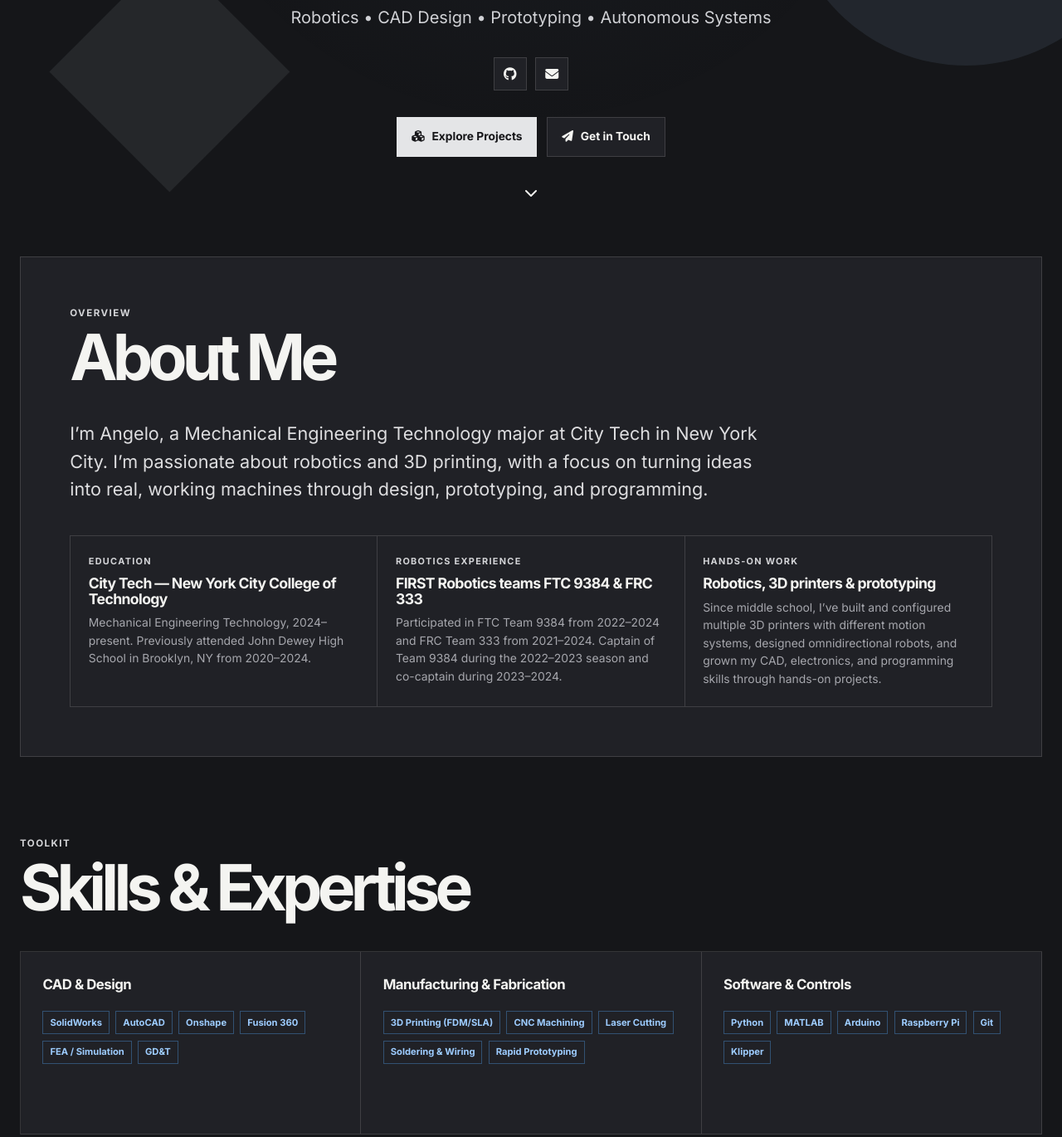
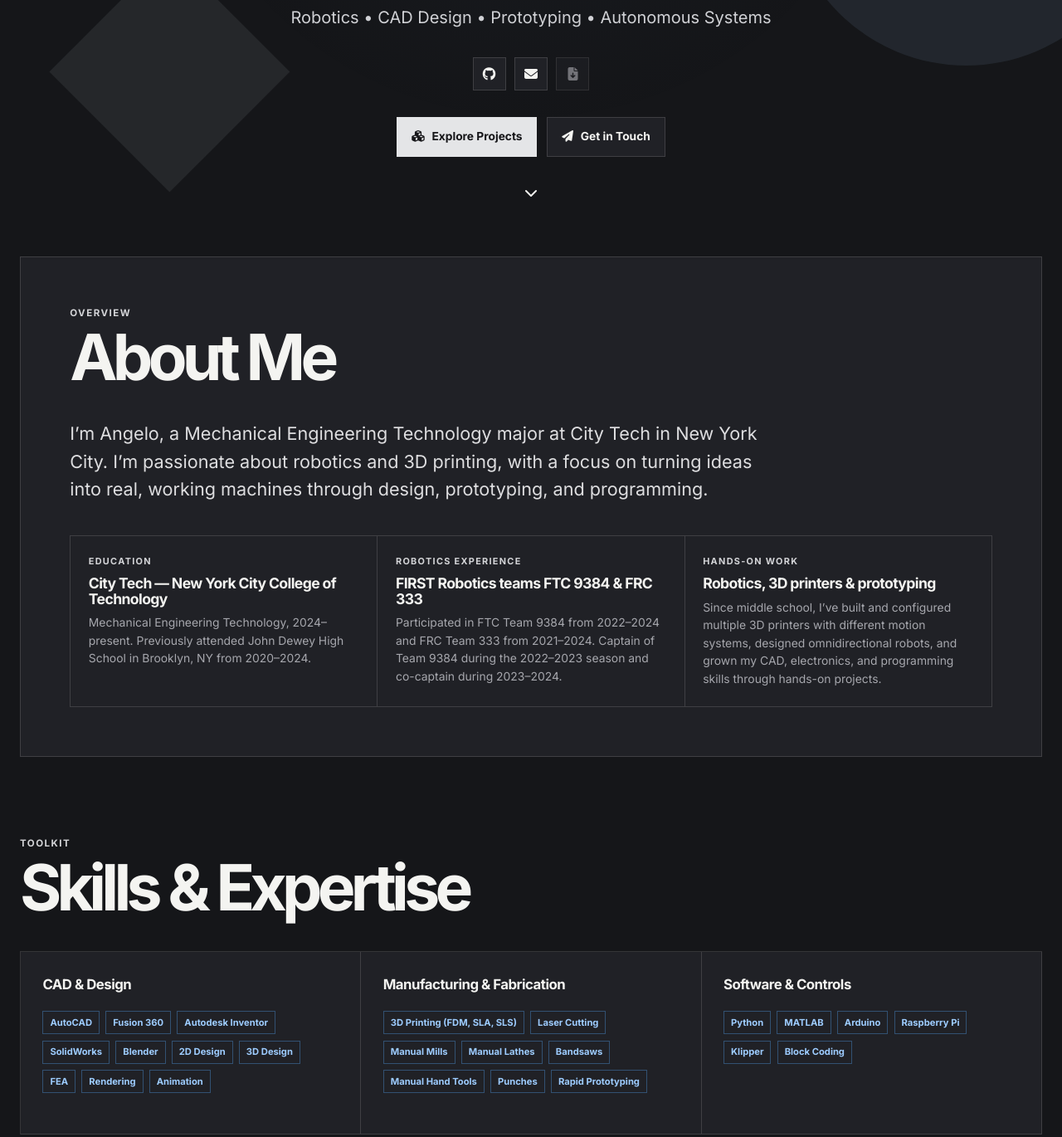
Before and after one commit to AloeVeraZ/AloeVeraZ.github.io, a plain HTML site: page index.html in a window 1280 px wide. Shown: the part 459-1829 px from the top of the page at 83% size. Drawn offline with Linux system fonts and the light colour scheme.

Commit message:
updatated skills

```diff
--- a/app.js
+++ b/app.js
@@ -46,7 +46,14 @@ function renderProfile(profile) {
         [profile.grabcad, 'fa-solid fa-cube', 'GrabCAD'], [profile.email && `mailto:${profile.email}`, 'fa-solid fa-envelope', 'Email']
     ].filter(([url]) => url && !url.startsWith('UPDATE'));
     document.getElementById('hero-social').innerHTML = links.map(([url, icon, label]) => `<a href="${url}" target="_blank" rel="noopener" title="${label}"><i class="${icon}"></i></a>`).join('');
-    document.getElementById('contact-links-container').innerHTML = links.map(([url, icon, label]) => `<a href="${url}" target="_blank" rel="noopener" class="btn secondary-btn"><i class="${icon}"></i> ${label}</a>`).join('');
+    const resumeButton = profile.resume
+        ? `<a href="${profile.resume}" target="_blank" rel="noopener" class="btn primary-btn"><i class="fa-solid fa-file-arrow-down"></i> Resume</a>`
+        : `<span class="btn primary-btn resume-unavailable" aria-disabled="true" title="Add a résumé PDF to activate this button"><i class="fa-solid fa-file-arrow-down"></i> Resume</span>`;
+    const resumeIcon = profile.resume
+        ? `<a href="${profile.resume}" target="_blank" rel="noopener" title="Resume"><i class="fa-solid fa-file-arrow-down"></i></a>`
+        : `<span class="resume-icon-unavailable" aria-disabled="true" title="Add a résumé PDF to activate this button"><i class="fa-solid fa-file-arrow-down"></i></span>`;
+    document.getElementById('hero-social').innerHTML += resumeIcon;
+    document.getElementById('contact-links-container').innerHTML = resumeButton + links.map(([url, icon, label]) => `<a href="${url}" target="_blank" rel="noopener" class="btn secondary-btn"><i class="${icon}"></i> ${label}</a>`).join('');
 }
 
 function renderSkills(categories) {
--- a/data.json
+++ b/data.json
@@ -9,7 +9,8 @@
       {"label": "Robotics Experience", "title": "FIRST Robotics teams FTC 9384 & FRC 333", "body": "Participated in FTC Team 9384 from 2022–2024 and FRC Team 333 from 2021–2024. Captain of Team 9384 during the 2022–2023 season and co-captain during 2023–2024."},
       {"label": "Hands-On Work", "title": "Robotics, 3D printers & prototyping", "body": "Since middle school, I’ve built and configured multiple 3D printers with different motion systems, designed omnidirectional robots, and grown my CAD, electronics, and programming skills through hands-on projects."}
     ],
-    "email": "UPDATE THIS — your@email.com",
+    "email": "angelojames2006@gmail.com",
+    "resume": "",
     "github": "https://github.com/AloeVeraZ",
     "linkedin": "UPDATE THIS — https://linkedin.com/in/your-actual-profile",
     "grabcad": "UPDATE THIS — https://grabcad.com/your-actual-profile"
@@ -17,15 +18,15 @@
   "skillCategories": [
     {
       "name": "CAD & Design",
-      "skills": ["SolidWorks", "AutoCAD", "Onshape", "Fusion 360", "FEA / Simulation", "GD&T"]
+      "skills": ["AutoCAD", "Fusion 360", "Autodesk Inventor", "SolidWorks", "Blender", "2D Design", "3D Design", "FEA", "Rendering", "Animation"]
     },
     {
       "name": "Manufacturing & Fabrication",
-      "skills": ["3D Printing (FDM/SLA)", "CNC Machining", "Laser Cutting", "Soldering & Wiring", "Rapid Prototyping"]
+      "skills": ["3D Printing (FDM, SLA, SLS)", "Laser Cutting", "Manual Mills", "Manual Lathes", "Bandsaws", "Manual Hand Tools", "Punches", "Rapid Prototyping"]
     },
     {
       "name": "Software & Controls",
-      "skills": ["Python", "MATLAB", "Arduino", "Raspberry Pi", "Git", "Klipper"]
+      "skills": ["Python", "MATLAB", "Arduino", "Raspberry Pi", "Klipper", "Block Coding"]
     }
   ],
   "projectCollections": [
--- a/styles.css
+++ b/styles.css
@@ -45,11 +45,14 @@ button { font: inherit; }
 .social-links { display: flex; justify-content: center; gap: .65rem; margin: 2rem 0; }
 .social-links a { display: grid; place-items: center; width: 40px; aspect-ratio: 1; background: var(--surface); border: 1px solid var(--line); transition: transform .25s var(--ease), background .25s; }
 .social-links a:hover { background: var(--surface-raised); color: var(--ink); transform: translateY(-2px); }
+.resume-icon-unavailable { display: grid; place-items: center; width: 40px; aspect-ratio: 1; background: var(--surface); border: 1px solid var(--line); color: var(--muted); cursor: not-allowed; opacity: .65; }
 .hero-buttons, .contact-links { display: flex; gap: .75rem; justify-content: center; flex-wrap: wrap; }
 .btn { display: inline-flex; align-items: center; gap: .55rem; padding: .78rem 1.05rem; font-size: .86rem; font-weight: 700; border: 1px solid var(--line); transition: transform .25s var(--ease), background .25s, color .25s; }
 .btn:hover { transform: translateY(-3px); }
 .primary-btn { background: #e4e5e7; color: #161619; border-color: #e4e5e7; }
 .primary-btn:hover { background: #fff; }
+.resume-unavailable { cursor: not-allowed; opacity: .65; }
+.resume-unavailable:hover { background: #e4e5e7; transform: none; }
 .secondary-btn { background: var(--surface); }
 .secondary-btn:hover { background: var(--surface-raised); }
 .scroll-indicator { position: absolute; bottom: 2rem; animation: bounce 2.2s infinite; }
```
